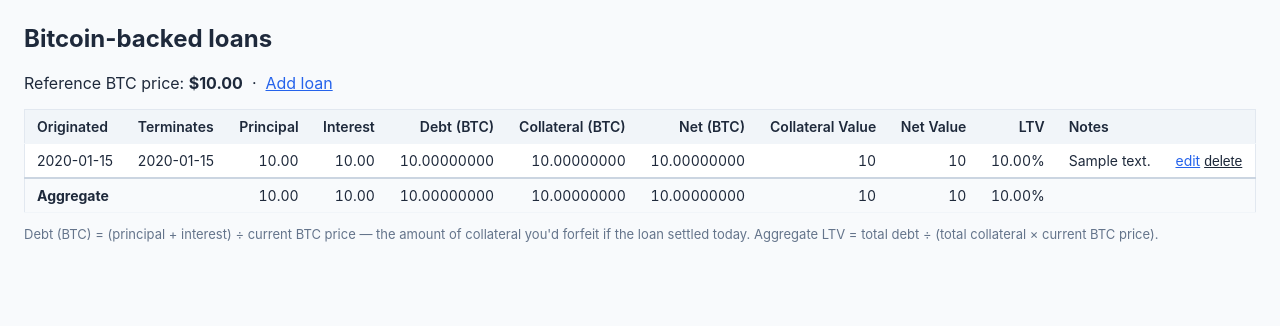
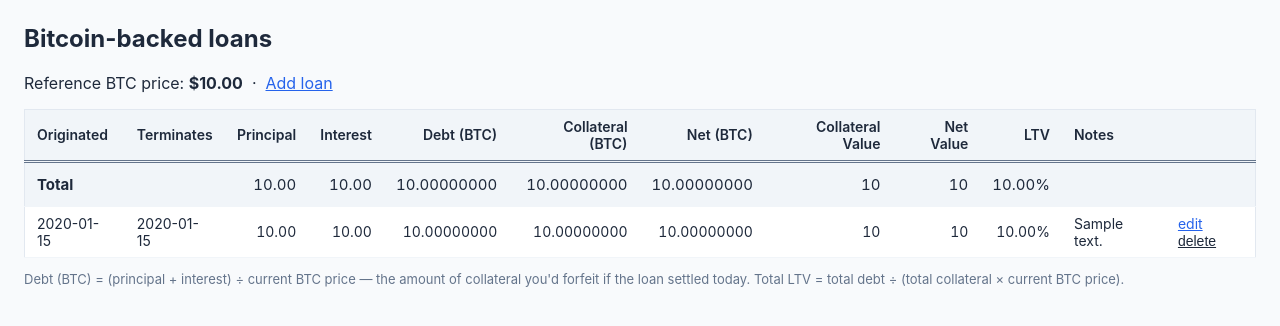
Before and after one commit to wrightd9171/riskmon, a FastAPI app: template app/web/templates/loans.html in a window 1280 px wide. Shown: the part 52-378 px from the top of the page. Run offline with FastAPI, Linux system fonts and the light colour scheme; the template is opened without the code that fills it: most values are stand-ins (such as "Sample title", 1, 10 or a date in 2020).

Commit message:
Move Loans total row to the top and label it "Total"
Match the Positions and Crypto views: the aggregate row now sits at the
top of the table with the "total" styling and is called "Total" instead
of "Aggregate".

Co-Authored-By: Claude Opus 4.8 (1M context) <noreply@anthropic.com>

```diff
--- a/app/web/templates/loans.html
+++ b/app/web/templates/loans.html
@@ -32,6 +32,20 @@
     </tr>
   </thead>
   <tbody>
+    {% if loans %}
+    <tr class="total">
+      <td colspan="2"><strong>Total</strong></td>
+      <td class="num">{{ agg.principal | num(2) }}</td>
+      <td class="num">{{ agg.interest | num(2) }}</td>
+      <td class="num">{{ agg.debt_btc | btc }}</td>
+      <td class="num">{{ agg.collateral | btc }}</td>
+      <td class="num">{{ agg.net_btc | btc }}</td>
+      <td class="num">{{ agg.collateral_value | num(0) }}</td>
+      <td class="num">{{ agg.net_mv | num(0) }}</td>
+      <td class="num">{% if agg.ltv is not none %}{{ (agg.ltv * 100) | num(2) }}%{% else %}—{% endif %}</td>
+      <td colspan="2"></td>
+    </tr>
+    {% endif %}
     {% for l in loans %}
       <tr>
         <td>{{ l.origination_date.strftime("%Y-%m-%d") }}</td>
@@ -55,22 +69,8 @@
     {% else %}
       <tr><td colspan="12" class="empty">No loans yet. <a href="/loans/new">Add one</a>.</td></tr>
     {% endfor %}
-    {% if loans %}
-    <tr class="agg">
-      <td colspan="2"><strong>Aggregate</strong></td>
-      <td class="num">{{ agg.principal | num(2) }}</td>
-      <td class="num">{{ agg.interest | num(2) }}</td>
-      <td class="num">{{ agg.debt_btc | btc }}</td>
-      <td class="num">{{ agg.collateral | btc }}</td>
-      <td class="num">{{ agg.net_btc | btc }}</td>
-      <td class="num">{{ agg.collateral_value | num(0) }}</td>
-      <td class="num">{{ agg.net_mv | num(0) }}</td>
-      <td class="num">{% if agg.ltv is not none %}{{ (agg.ltv * 100) | num(2) }}%{% else %}—{% endif %}</td>
-      <td colspan="2"></td>
-    </tr>
-    {% endif %}
   </tbody>
 </table>
 
-<p class="hint">Debt (BTC) = (principal + interest) ÷ current BTC price — the amount of collateral you'd forfeit if the loan settled today. Aggregate LTV = total debt ÷ (total collateral × current BTC price).</p>
+<p class="hint">Debt (BTC) = (principal + interest) ÷ current BTC price — the amount of collateral you'd forfeit if the loan settled today. Total LTV = total debt ÷ (total collateral × current BTC price).</p>
 {% endblock %}
```
